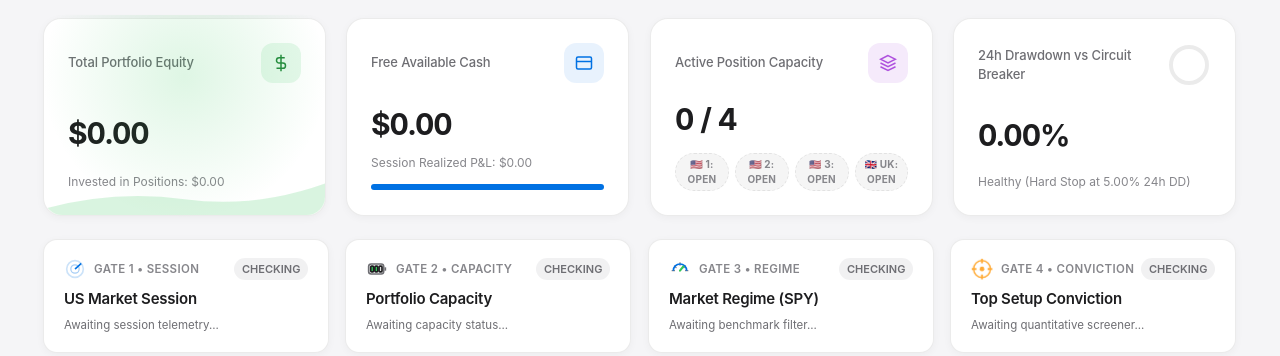
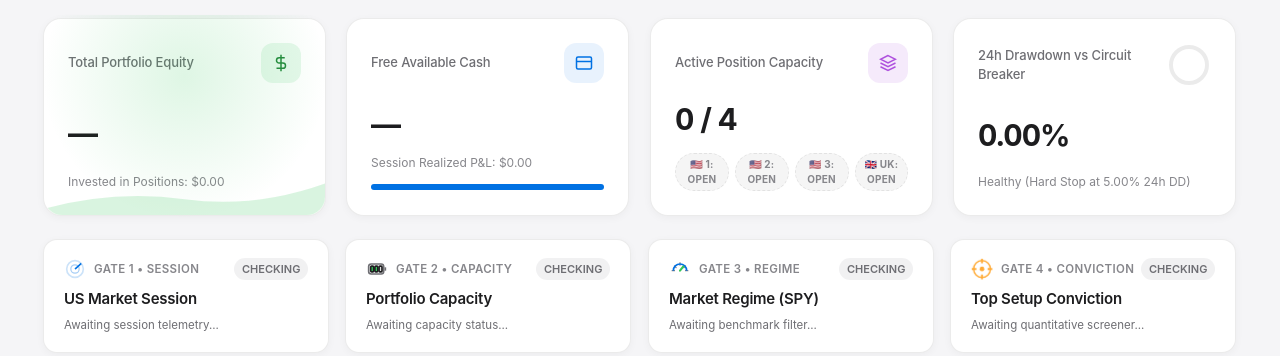
Before and after one commit to davidhughes750/Trading-Bot, a Python web app: template web/templates/index.html in a window 1280 px wide. Shown: the part 448-804 px from the top of the page. Run offline with Jinja, Linux system fonts and the light colour scheme; the template is opened without the code that fills it, so the values that code supplies are empty.

Commit message:
fix(dashboard): revalidate static assets on every load
Static JS/CSS was served with max-age=3600, so browsers kept showing the
old dashboard (with $ money labels) for up to an hour after a deploy.
Also replace the "$0.00" equity/cash placeholders with a neutral dash.

Co-Authored-By: Claude Opus 5.5 <noreply@anthropic.com>

```diff
--- a/dashboard.py
+++ b/dashboard.py
@@ -959,7 +959,8 @@ class DashboardRequestHandler(BaseHTTPRequestHandler):
                     else mime_type
                 )
                 self.send_header("Content-Type", content_type)
-                self.send_header("Cache-Control", "public, max-age=3600")
+                # Revalidate every load so browsers pick up dashboard updates straight after a deploy
+                self.send_header("Cache-Control", "no-cache")
                 self.send_header("Content-Length", str(len(body)))
                 self.end_headers()
                 self.wfile.write(body)
--- a/web/templates/index.html
+++ b/web/templates/index.html
@@ -309,7 +309,7 @@
             </svg>
           </div>
         </div>
-        <div id="kpi-equity" class="kpi-val">$0.00</div>
+        <div id="kpi-equity" class="kpi-val">—</div>
         <div id="kpi-invested" class="kpi-sub">Invested in Positions: $0.00</div>
       </div>
 
@@ -323,7 +323,7 @@
             </svg>
           </div>
         </div>
-        <div id="kpi-cash" class="kpi-val">$0.00</div>
+        <div id="kpi-cash" class="kpi-val">—</div>
         <div id="kpi-realized" class="kpi-sub">Session Realized P&L: $0.00</div>
         <div class="kpi-capsule-meter" title="Liquid Cash vs Active Capital">
           <div id="kpi-cash-bar" class="kpi-capsule-fill" style="width:100%; background:var(--accent);"></div>
```
